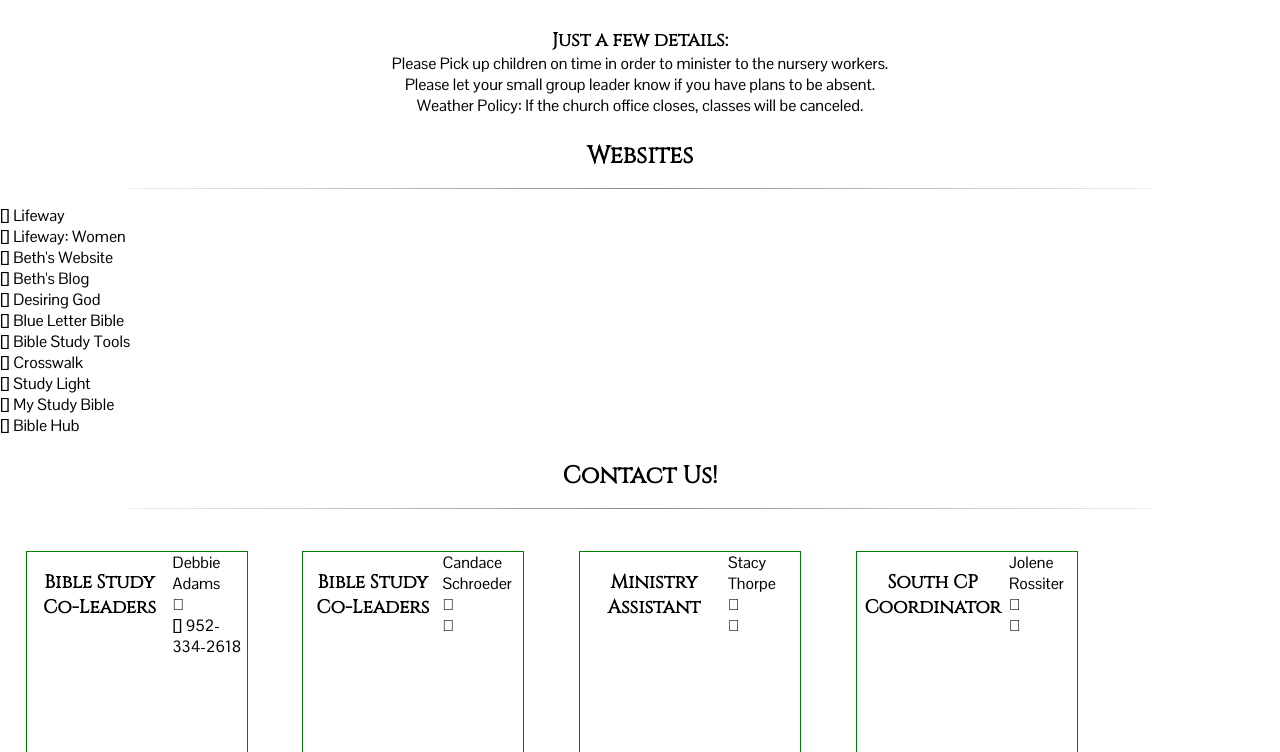
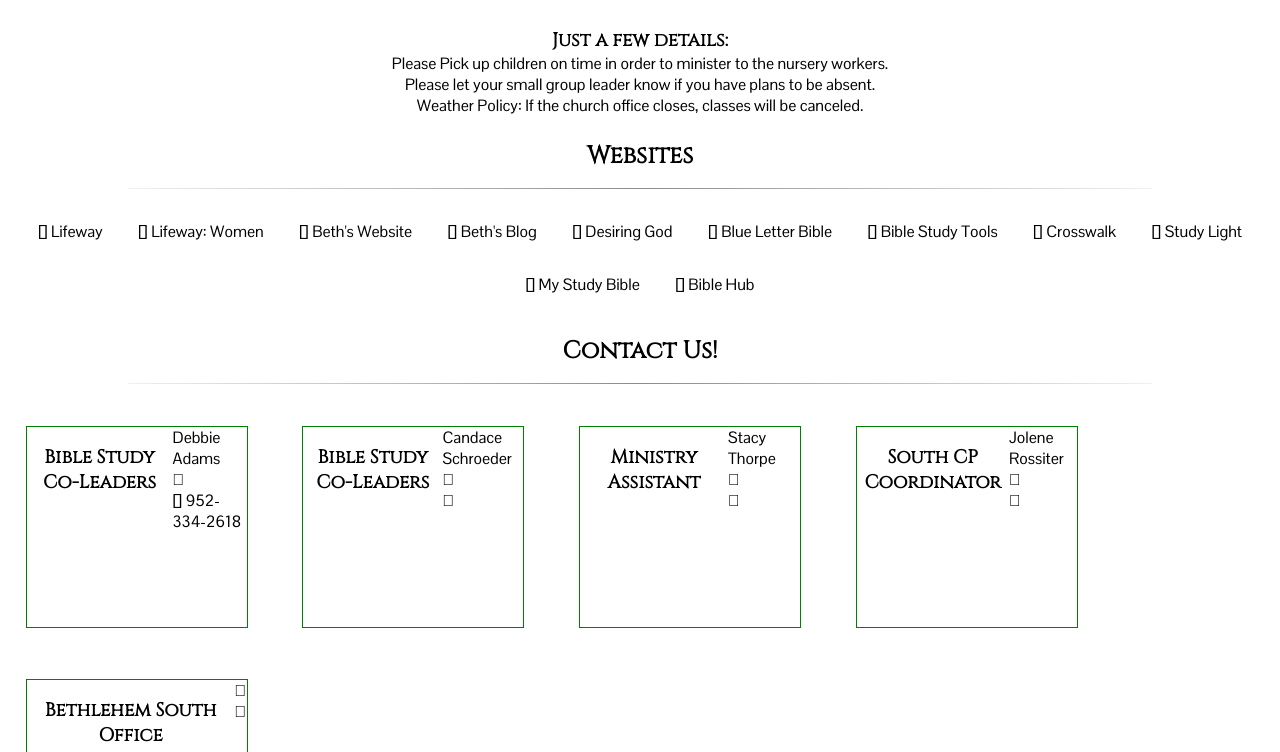
Before and after one commit to aadams22/bbc_project, a PHP site: page /index.html in a window 1280 px wide. Shown: the part 1551-2303 px from the top of the page. Run offline with PHP 8.4, Linux system fonts and the light colour scheme.

Commit message:
adding hover text cover change to links

```diff
--- a/css/main.css
+++ b/css/main.css
@@ -34,6 +34,16 @@ li { list-style: none; }
 header > ul > li {
 	display: inline-block;
 	padding: 1em;
+}
+
+#websites > ul {
+	text-align: center;
+}
+
+#websites > ul > li {
+	display: inline-block;
+	padding: 1em;
+
 }
 
 h1 {
@@ -106,7 +116,7 @@ a {
 }
 
 a:hover {
-
+	color: #6bd889;
 }
 
 .contact-container > ul > li:first-of-type(2) > a { font-family: email; }
```
